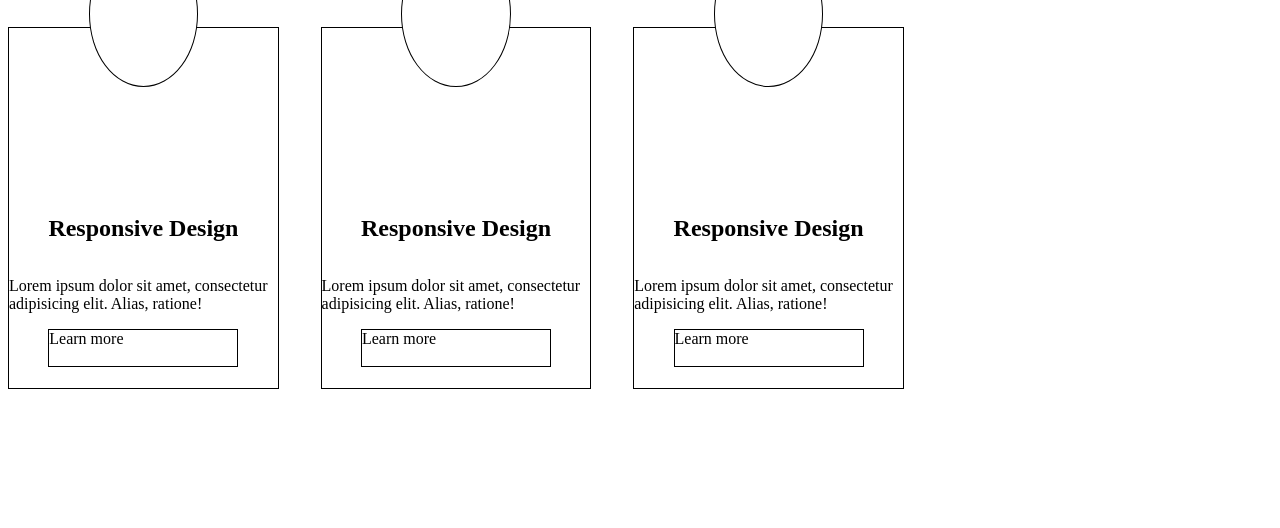
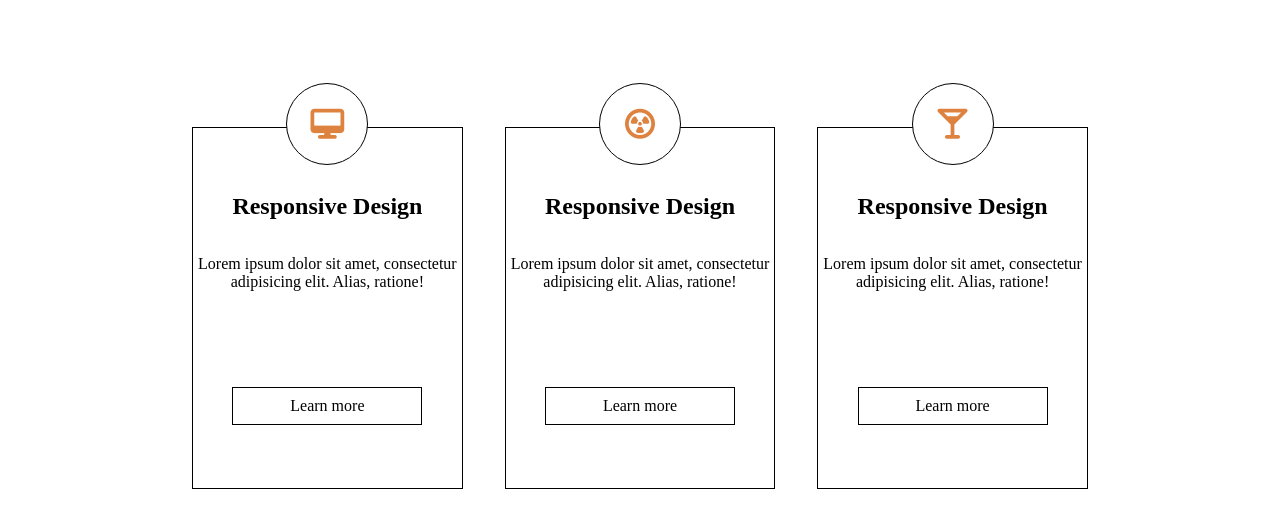
Before and after one commit to JuliaKolosovska/OWU-HTML, a plain HTML site: page lesson3/index1.html in a window 1280 px wide. Drawn offline with Linux system fonts and the light colour scheme.

Commit message:
Add files

```diff
--- a/lesson3/index1.html
+++ b/lesson3/index1.html
@@ -7,23 +7,24 @@
     <meta http-equiv="X-UA-Compatible" content="ie=edge">
     <title>Document</title>
   <link rel="stylesheet" href="main1.css">
+    <script src="https://kit.fontawesome.com/916f0b74b0.js" crossorigin="anonymous"></script>
 </head>
 <body>
 <div class="container">
   <div class="card">
-    <div class="round"></div>
+    <div class="round"><i class="fa-solid fa-desktop"></i></div>
       <h2>Responsive Design</h2>
       <p>Lorem ipsum dolor sit amet, consectetur adipisicing elit. Alias, ratione!</p>
       <div class="button">Learn more</div>
   </div>
      <div class="card">
-    <div class="round"></div>
+    <div class="round"><i class="fa-solid fa-circle-radiation"></i></div>
       <h2>Responsive Design</h2>
       <p>Lorem ipsum dolor sit amet, consectetur adipisicing elit. Alias, ratione!</p>
       <div class="button">Learn more</div>
   </div>
      <div class="card">
-    <div class="round"></div>
+    <div class="round"><i class="fa-solid fa-martini-glass"></i></div>
       <h2>Responsive Design</h2>
       <p>Lorem ipsum dolor sit amet, consectetur adipisicing elit. Alias, ratione!</p>
       <div class="button">Learn more</div>
--- a/lesson3/main1.css
+++ b/lesson3/main1.css
@@ -1,3 +1,8 @@
+body{
+    display: flex;
+    padding-top: 100px;
+    justify-content: center;
+}
 .container{
     width: 70vw;
     height: 50vh;
@@ -13,18 +18,33 @@
     align-items: center;
     justify-content: center;
     border: 1px solid black;
+    text-align: center;
 }
 .round{
-    width: 40%;
-    height: 40%;
+    width: 80px;
+    height: 80px;
     border-radius: 50%;
     position: relative;
     top: -30%;
     border: 1px solid black;
     background: #fff;
+    display: flex;
+    align-items: center;
+    justify-content: center;
 }
 .button{
     width: 70%;
     height: 10%;
     border: 1px solid black;
+    display: flex;
+    align-items: center;
+    justify-content: center;
+    margin-top: 80px;
 }
+h2{
+    margin-top: -80px;
+}
+.fa-solid{
+    font-size: 30px;
+    color: #de823f;
+}
```
